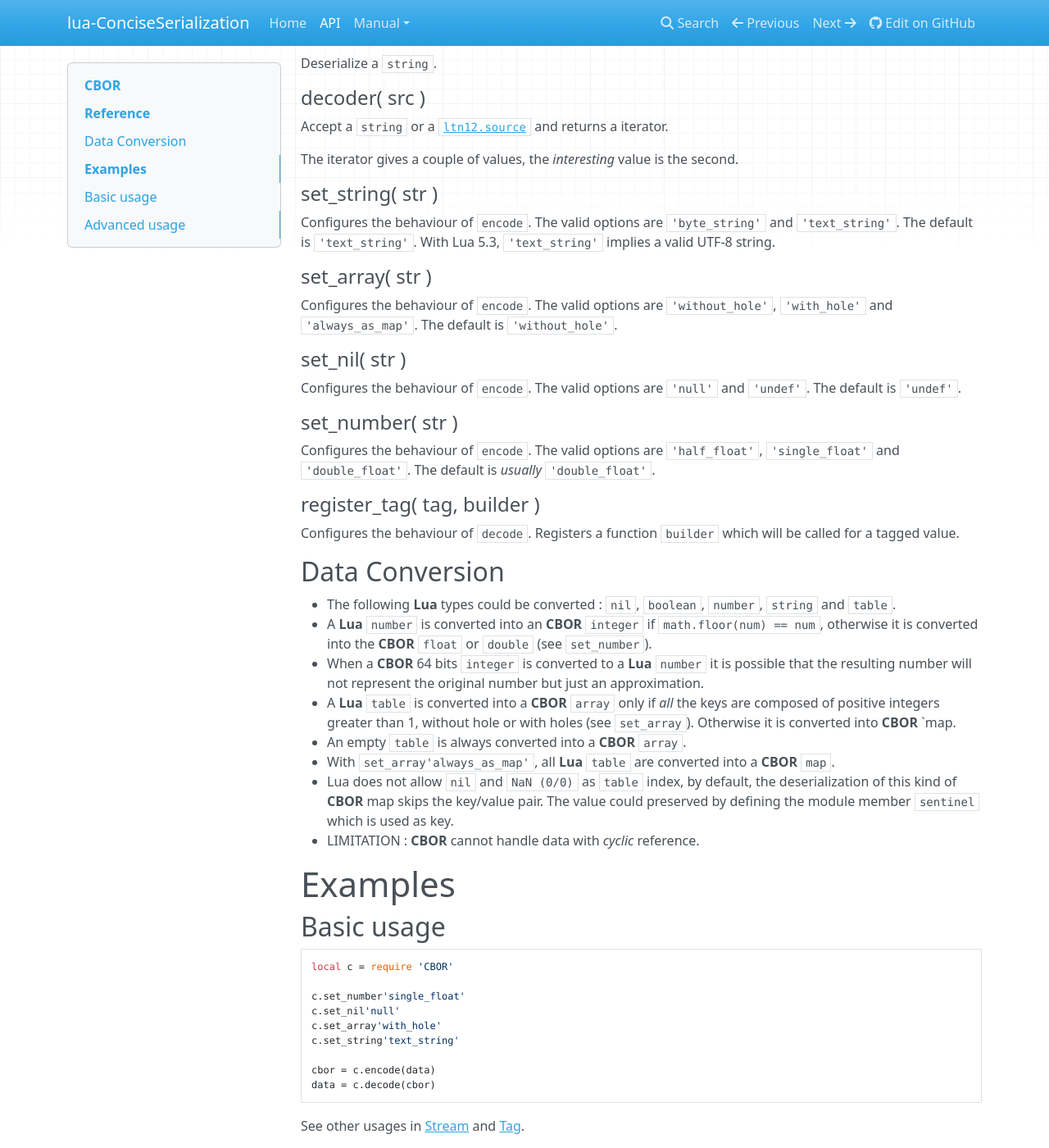
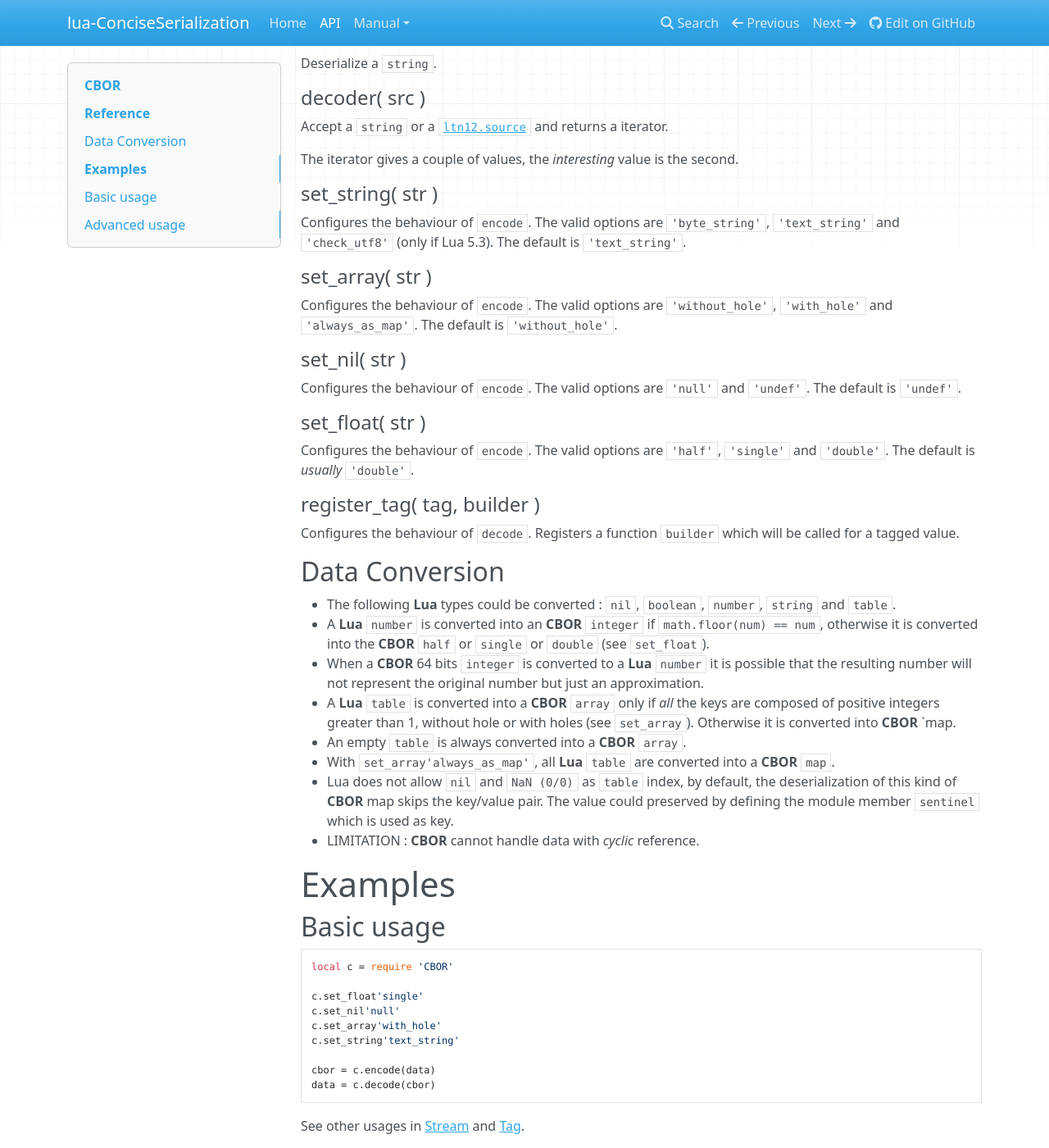
Before and after one commit to LuaDist-testing/lua-conciseserialization, an MkDocs documentation site: the page built from docs/cbor.md, in a window 1280 px wide and 1400 px high, scrolled down 266 px. Shown: the whole window at 82% size. Built offline with MkDocs 1.6.1, drawn with Linux system fonts in a browser that asks for light colours; nearby versions of some CDN libraries; old or Windows-style settings are respelled for this version of MkDocs.

Commit message:
Update to version 0.1.1-1

````diff
--- a/docs/cbor.md
+++ b/docs/cbor.md
@@ -24,9 +24,8 @@ the _interesting_ value is the second.
 #### set_string( str )
 
 Configures the behaviour of `encode`.
-The valid options are `'byte_string'` and `'text_string'`.
+The valid options are `'byte_string'`, `'text_string'` and `'check_utf8'` (only if Lua 5.3).
 The default is `'text_string'`.
-With Lua 5.3, `'text_string'` implies a valid UTF-8 string.
 
 #### set_array( str )
 
@@ -40,11 +39,11 @@ Configures the behaviour of `encode`.
 The valid options are `'null'` and `'undef'`.
 The default is `'undef'`.
 
-#### set_number( str )
+#### set_float( str )
 
 Configures the behaviour of `encode`.
-The valid options are `'half_float'`, `'single_float'` and `'double_float'`.
-The default is _usually_ `'double_float'`.
+The valid options are `'half'`, `'single'` and `'double'`.
+The default is _usually_ `'double'`.
 
 #### register_tag( tag, builder )
 
@@ -57,7 +56,7 @@ Registers a function `builder` which will be called for a tagged value.
   `nil`, `boolean`, `number`, `string` and `table`.
 - A __Lua__ `number` is converted into an __CBOR__ `integer`
   if `math.floor(num) == num`, otherwise it is converted
-  into the __CBOR__ `float` or `double` (see `set_number`).
+  into the __CBOR__  `half` or `single` or `double` (see `set_float`).
 - When a __CBOR__ 64 bits `integer` is converted to a __Lua__ `number`
   it is possible that the resulting number will not represent the original number but just an approximation.
 - A __Lua__ `table` is converted into a __CBOR__ `array`
@@ -79,7 +78,7 @@ Registers a function `builder` which will be called for a tagged value.
 ```lua
 local c = require 'CBOR'
 
-c.set_number'single_float'
+c.set_float'single'
 c.set_nil'null'
 c.set_array'with_hole'
 c.set_string'text_string'
````
Also changed, not shown: docs/index.md (+1 -2 lines), docs/stream.md (+1 -3 lines), 14 other files.
